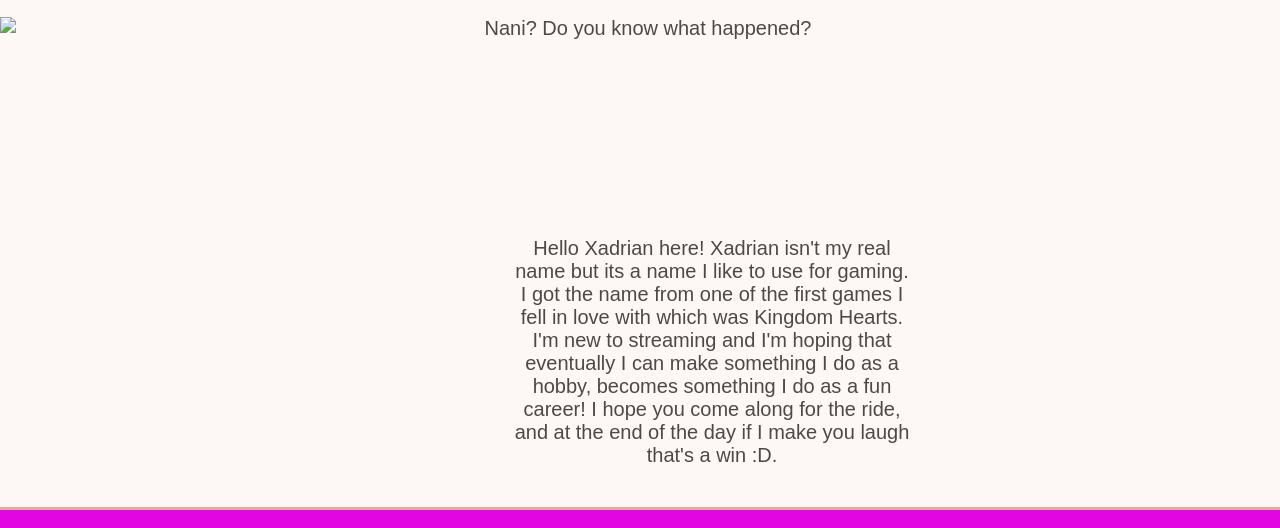
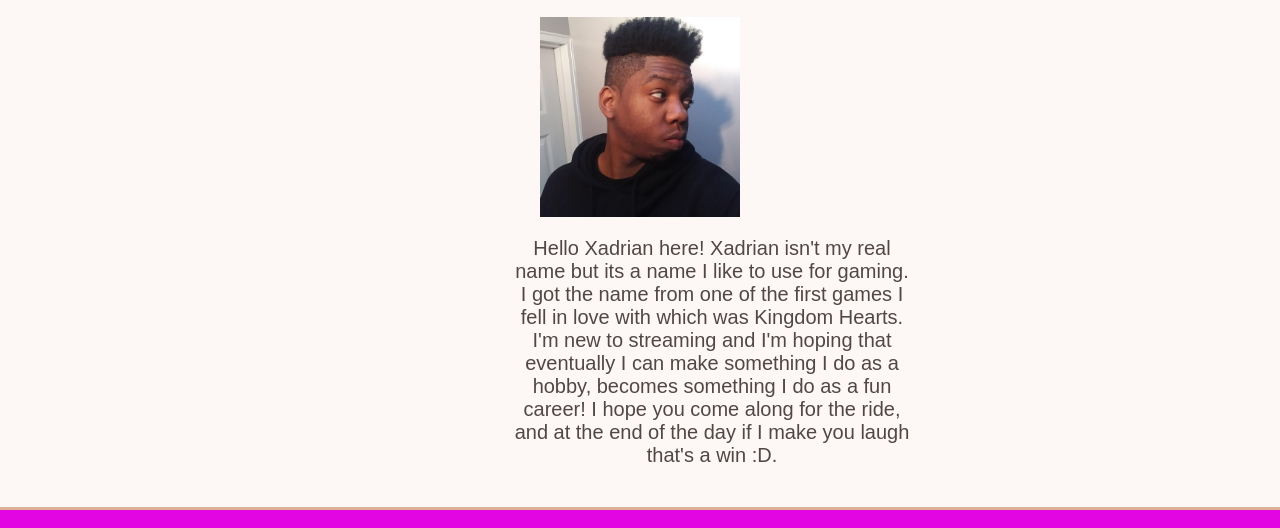
Before and after one commit to dextervorbe/my-new-website-flow, a plain HTML site: page index.html in a window 1280 px wide. Shown: the part 128-656 px from the top of the page. Drawn offline with Linux system fonts and the light colour scheme.

Commit message:
changed the directory of the image

```diff
--- a/index.html
+++ b/index.html
@@ -21,7 +21,7 @@
     <main>
       <h1 class="text-center">My New Website</h1>
       <figure class="text-center">
-        <img src="C:\Users\dexte\OneDrive\Pictures\thumbnail.jpg" alt="Nani? Do you know what happened?">
+        <img src="./assets/images/thumbnail.jpg" alt="Nani? Do you know what happened?">
         <figcaption>Hello Xadrian here! Xadrian isn't my real name but its a name I like to use for gaming. I got the name from one of the first games I fell in love with which was Kingdom Hearts. I'm new to streaming and I'm hoping that eventually I can make something I do as a hobby, becomes something I do as a fun career! I hope you come along for the ride, and at the end of the day if I make you laugh that's a win :D.</figcaption>
       </figure>
       <section id="contact">
```
Also changed, not shown: assets/images/thumbnail.jpg (added).
